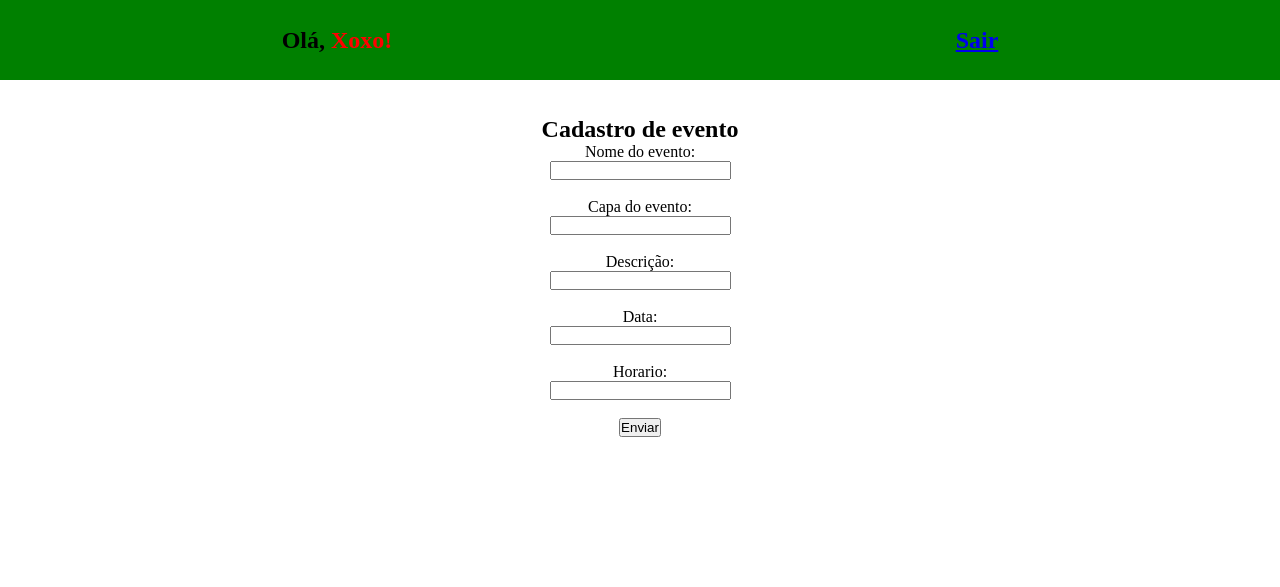
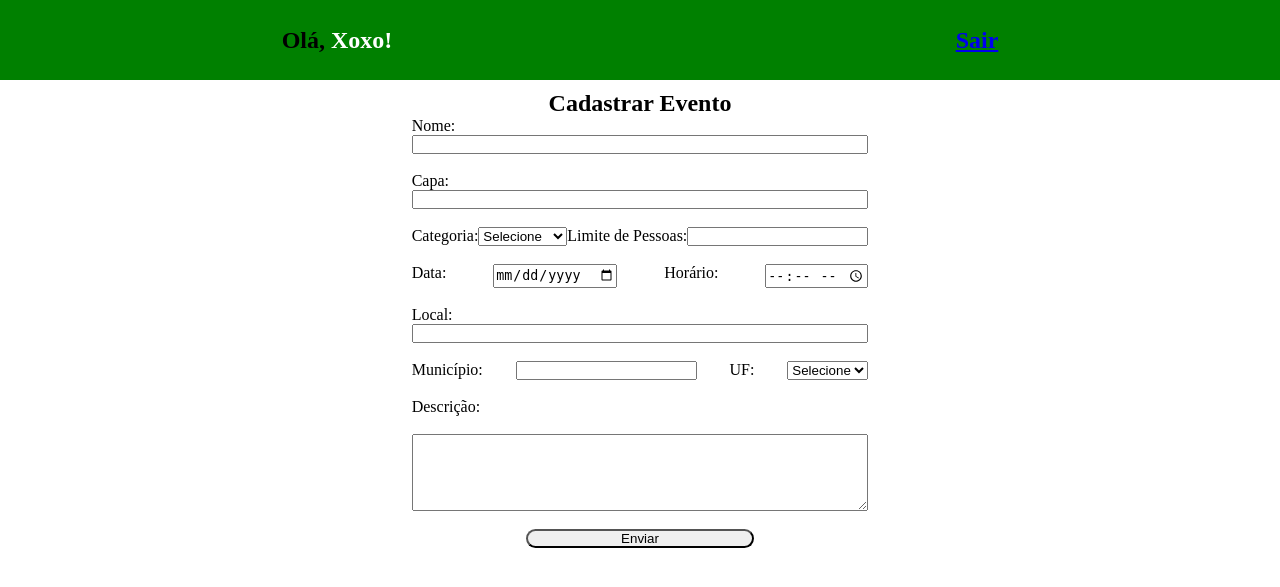
Before and after one commit to M4riotto/pj2-g06, a PHP site: page /backend/painel.php in a window 1280 px wide. Shown: the top 587 px of the page. Run offline with PHP 8.4, Linux system fonts and the light colour scheme; a user stored in the database is signed in.

Commit message:
inseri mais inputs no cadastrar eventos

```diff
--- a/pj2-g06/assets/script.js
+++ b/pj2-g06/assets/script.js
@@ -44,7 +44,7 @@ async function insertCadastro(event) {
     })
     const result = await response.json()
     if (result?.success) {
-        alert('Seu Cadastro foi efetuado com sucesso!');
+        alert('Seu cadastro foi efetuado com sucesso!');
         loadEventos();
     }
 }
@@ -65,21 +65,24 @@ async function loadEventos() {
                         <div class="card-body">
                             <h5 class="card-title">${eventos.nome}</h5>
                             <h6 class="card-sub-title mb-2 text-muted">${eventos.descricao}</h6>
+                            <p>${eventos.categoria}</p>
                             </div>
                             <ul class="list-group">
-                                <li class="list-group-item">DIA: ${eventos.dia}</li>
-                                <li class="list-group-item">horario: ${eventos.horario}</li>
+                                <li class="list-group-item">Dia: ${eventos.dia}</li>
+                                <li class="list-group-item">Horário: ${eventos.horario}</li>
+                                <li class="list-group-item">Local: ${eventos.endereco}</li>
+                                <li class="list-group-item">Município: ${eventos.municipio}</li>
+                                <li class="list-group-item">UF: ${eventos.uf}</li>
                             </ul>
                             <div class="card-body p-2">
+                                <p>Limite de pessoas: ${eventos.limiteP}</p>
                                 <a href="#" class="card-link">SEPARAR VAGA</a>
-                                <a href="#" class="card-link">Detalhes..</a>
                             </div>
                             <div class="card-footer text-right card-rodape-empresa text-muted">EMPRESA QUE ESTÁ FAZENDO O EVENTO
                             </div>
                           </div><!--card-->
                         </div><!--col do car--> `
         })
-
     }else{
         alert('Erro ao cadastrar a função')
     }
--- a/pj2-g06/backend/list-eventos.php
+++ b/pj2-g06/backend/list-eventos.php
@@ -4,12 +4,12 @@
     //Require() : a função require() importa arquivos, porém, caso o mesmo não seja encontrado, será levantado uma exceção e a execução é finalizada. Essa é uma maneira de interrompermos a execução dos scripts caso alguma anomalia ocorra.
 
     try {
-        $stmt = $connect->prepare("SELECT  id, nome, capa, descricao, dia, horario FROM eventos;");
+        $stmt = $connect->prepare("SELECT  id, nome, capa, categoria, limiteP, dia, horario, endereco, municipio, uf,descricao FROM eventos;");
         $stmt->execute();
 
         $eventos = $stmt->fetchAll(PDO::FETCH_ASSOC);
 
-        $result["success"]["message"] = "Evento listados com sucesso"; //criamos o array para devolver o resultado do insert numa mensagem de sucesso.
+        $result["success"]["message"] = "Eventos listados com sucesso"; //criamos o array para devolver o resultado do insert numa mensagem de sucesso.
 
         $result["data"] = $eventos; //criamos o array para devolver o resultado do insert com os dados inseridos.
 
--- a/pj2-g06/backend/painel.php
+++ b/pj2-g06/backend/painel.php
@@ -22,13 +22,8 @@
         margin:0;
         padding:0;
     }
-    form{
-        display: flex;
-        flex-direction: column;
-        align-items: center;
-    }
     span{
-        color: red;
+        color: white;
     }
     header{
         display: flex;
@@ -37,34 +32,115 @@
         background-color: green;
         height: 80px;
     }
+    h2{
+        text-align: center;
+    }
+    .caixa{
+        margin: 10px;
+        display: flex;
+        justify-content: center;
+    }
+    form{
+        display: flex;
+        flex-direction: column;
+        align-items: stretch;
+    }
+    input[type=submit]{
+        width: 50%;
+        margin: auto;
+        border-radius: 20px;
+    }
+    .cx1{
+        display: flex;
+        justify-content: space-between;
+    }
 </style>
 
 <body >
     <header>
         <h2>Olá, <span><?php echo $_SESSION['nome'];?>!</span></h2><!--pegando a variavel global e o que esta salvo como o nome da pessoa-->
         <h2><a href="logout.php">Sair</a></h2>
-    </header>   <br><br>
+    </header>
 
+    <div class="caixa">
     <form onsubmit="insertEventos(event)">
-        <h2>Cadastro de evento</h2>
-        <label for="POST-name">Nome do evento:</label>
-        <input id="POST-name" type="text" name="nome">
-        <br>
-        <label for="POST-name">Capa do evento:</label>
-        <input id="POST-name" type="text" name="capa">
-        <br>
-        <label for="POST-name">Descrição:</label>
-        <input id="POST-name" type="text" name="descricao">
-        <br>
-        <label for="POST-name">Data:</label>
-        <input id="POST-name" type="text" name="dia">
-        <br>
-        <label for="POST-name">Horario:</label>
-        <input id="POST-name" type="text" name="horario">
-        <br>
+        <h2>Cadastrar Evento</h2>
+
+        <label for="POST-name">Nome:</label>
+        <input id="POST-name" type="text" name="nome"><br>
+
+        <label for="POST-name">Capa:</label>
+        <input id="POST-name" type="text" name="capa"><br>
+
+        <div class="cx1">
+            <label for="POST-name">Categoria:</label>
+            <select name="categoria" id="POST-name">
+                <option value="selecione" selected disabled>Selecione</option>
+                <option value="festas">Festas</option>
+                <option value="halloween">Halloween</option>
+                <option value="palestras">Palestras</option>
+                <option value="standUP">StandUP</option>
+                <option value="workshops">Workshops</option>
+            </select>
+
+            <label for="POST-name">Limite de Pessoas:</label>
+            <input type="number" name="limiteP" id="POST-name">
+        </div><br>
+
+        <div class="cx1">
+            <label for="POST-name">Data:</label>
+            <input id="POST-name" type="date" name="dia">
+
+            <label for="POST-name">Horário:</label>
+            <input id="POST-name" type="time" name="horario">
+        </div><br>
+
+        <label for="POST-name">Local:</label>
+        <input type="text" name="endereco" id="POST-name"><br>
+
+        <div class="cx1">
+            <label for="POST-name">Município:</label>
+            <input type="text" name="municipio" id="POST-name">
+
+            <label for="POST-name">UF:</label>
+            <select id="POST-name" name="uf">
+                <option value="selecione" selected disabled >Selecione</option>
+                <option value="AC">AC</option>
+                <option value="AL">AL</option>
+                <option value="AP">AP</option>
+                <option value="AM">AM</option>
+                <option value="BA">BA</option>
+                <option value="CE">CE</option>
+                <option value="ES">ES</option>
+                <option value="GO">GO</option>
+                <option value="MA">MA</option>
+                <option value="MT">MT</option>
+                <option value="MS">MS</option>
+                <option value="MG">MG</option>
+                <option value="PA">PA</option>
+                <option value="PB">PB</option>
+                <option value="PR">PR</option>
+                <option value="PE">PE</option>
+                <option value="PI">PI</option>
+                <option value="RJ">RJ</option>
+                <option value="RN">RN</option>
+                <option value="RS">RS</option>
+                <option value="RO">RO</option>
+                <option value="RR">RR</option>
+                <option value="SC">SC</option>
+                <option value="SP">SP</option>
+                <option value="SE">SE</option>
+                <option value="TO">TO</option>
+                <option value="DF">DF</option>
+            </select>
+        </div><br>
+
+        <label for="POST-name">Descrição:</label><br>
+        <textarea name="descricao" id="POST-name" cols="50" rows="5"></textarea><br>
+
         <input type="submit" value="Enviar">
     </form>
-
+    </div>
     <script src="../assets/script.js"></script>
 </body>
 </html>
```
Also changed, not shown: pj2-g06/backend/insertEventos.php (+23 -8 lines).
